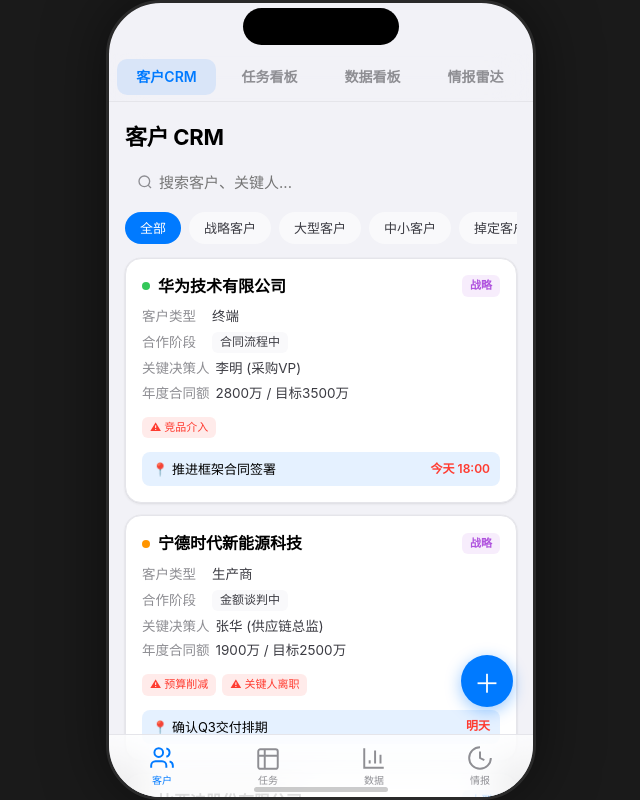
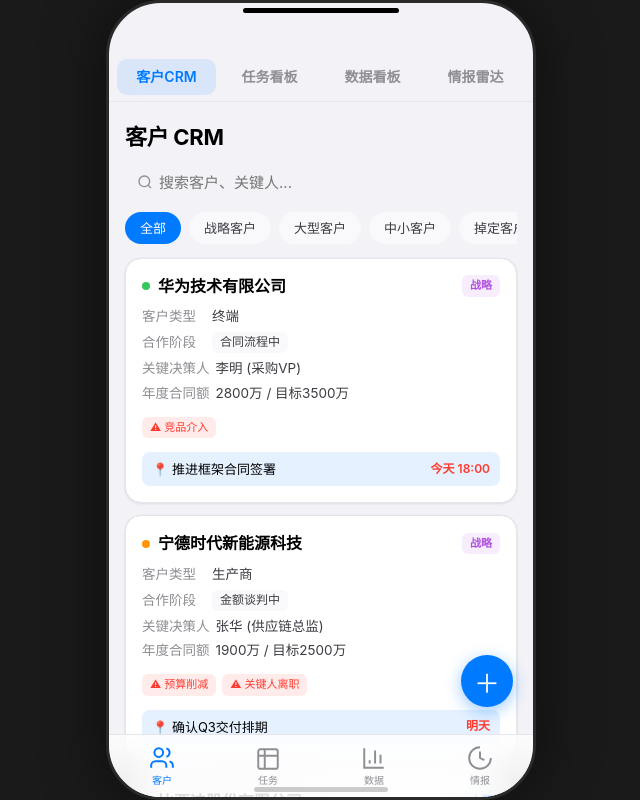
Before and after one commit to microHXQ/Sales-Copilot, a plain HTML site: page index.html in a window 1280 px wide. Shown: the whole page, without its empty margins (319-959 px from the left). Drawn offline with Linux system fonts and the light colour scheme.

Commit message:
tweak: dynamic island height to 5px

```diff
--- a/index.html
+++ b/index.html
@@ -65,8 +65,8 @@
 }
 .dynamic-island {
   position: absolute; top: 5px; left: 50%;
-  transform: translateX(-50%); width: 156px; height: 37px;
-  background: #000; border-radius: 19px; z-index: 1000; pointer-events: none;
+  transform: translateX(-50%); width: 156px; height: 5px;
+  background: #000; border-radius: 3px; z-index: 1000; pointer-events: none;
 }
 .status-bar-space { height: max(50px, calc(var(--safe-top) + 4px)); flex-shrink: 0; }
 
```
